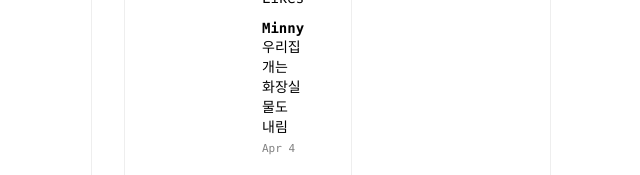
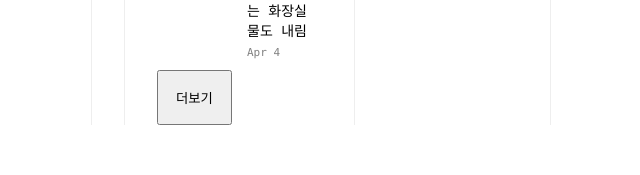
Before and after one commit to ounjuu/vue_insta, a Vue app in the folder vue-insta/: page / in a window 1280 px wide. Shown: the part 1984-2159 px from the top of the page, without its empty margins (319-959 px from the left). After the commit the page ends 2109 px from the top, so only its background shows below. Built offline with nearby package versions, Linux system fonts and the light colour scheme; the HTML template or start-up script is replaced by a standard one.

Commit message:
Feat: ajax

```diff
--- a/vue-insta/package.json
+++ b/vue-insta/package.json
@@ -13,6 +13,7 @@
     "format": "prettier --write src/"
   },
   "dependencies": {
+    "axios": "^1.9.0",
     "pinia": "^3.0.1",
     "vue": "^3.5.13",
     "vue-router": "^4.5.0"
--- a/vue-insta/src/App.vue
+++ b/vue-insta/src/App.vue
@@ -11,7 +11,7 @@
     </div>
 
     <Container :data="data" />
-
+    <button @click="more(count)">더보기</button>
     <div class="footer">
       <ul class="footer-button-plus">
         <input type="file" id="file" class="inputfile" />
@@ -24,6 +24,7 @@
 <script>
 import Container from './Container.vue'
 import data from '@/assets/data'
+import axios from 'axios'
 
 export default {
   name: 'App',
@@ -31,7 +32,16 @@ export default {
   data() {
     return {
       data,
+      count: 0,
     }
+  },
+  methods: {
+    more() {
+      axios.get(`https://codingapple1.github.io/vue/more${this.count}.json`).then((result) => {
+        this.data.push(result.data)
+        this.count++
+      })
+    },
   },
 }
 </script>
```
Also changed, not shown: 1 other file (tests, documents, lock files or other folders).
